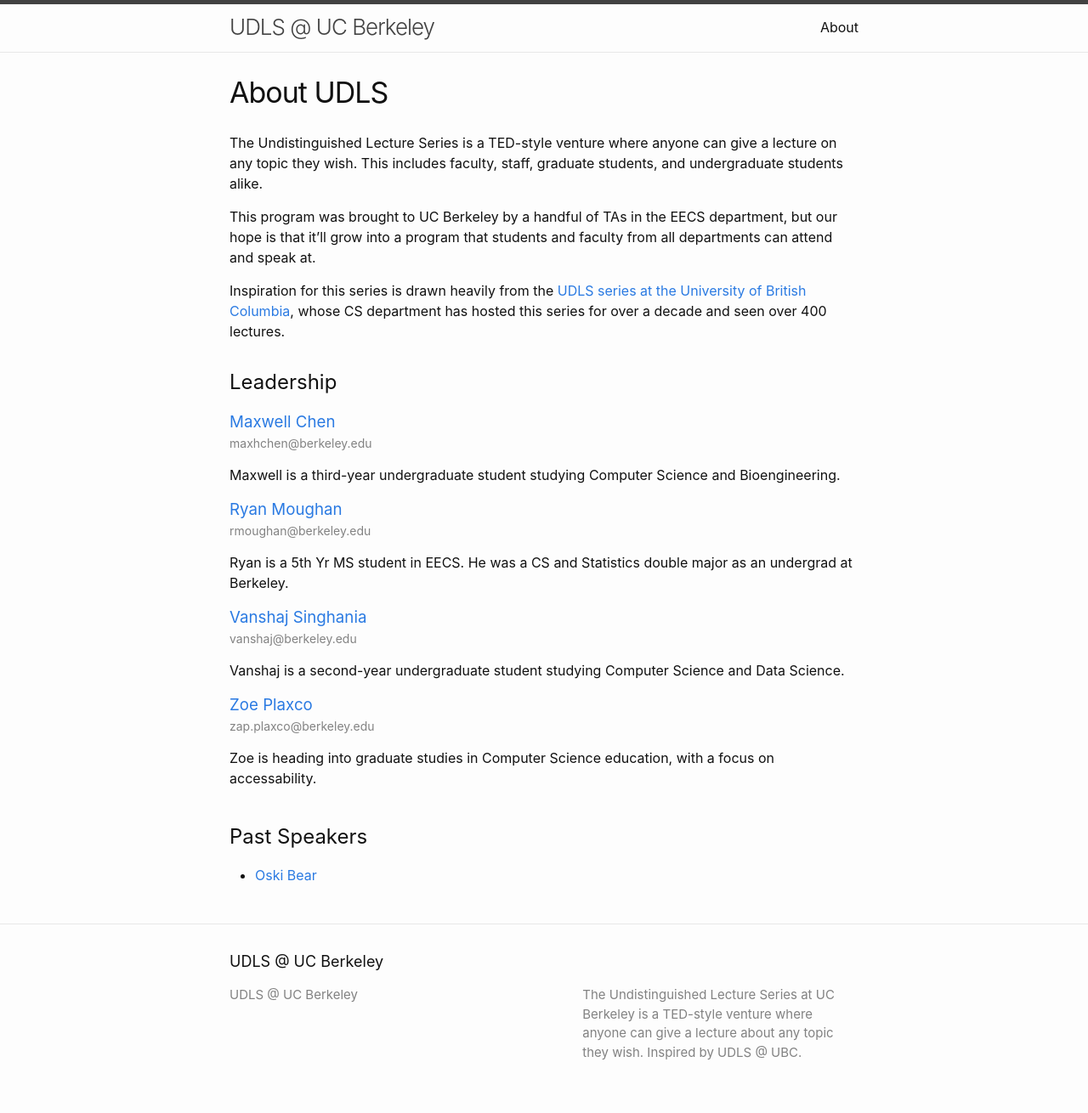
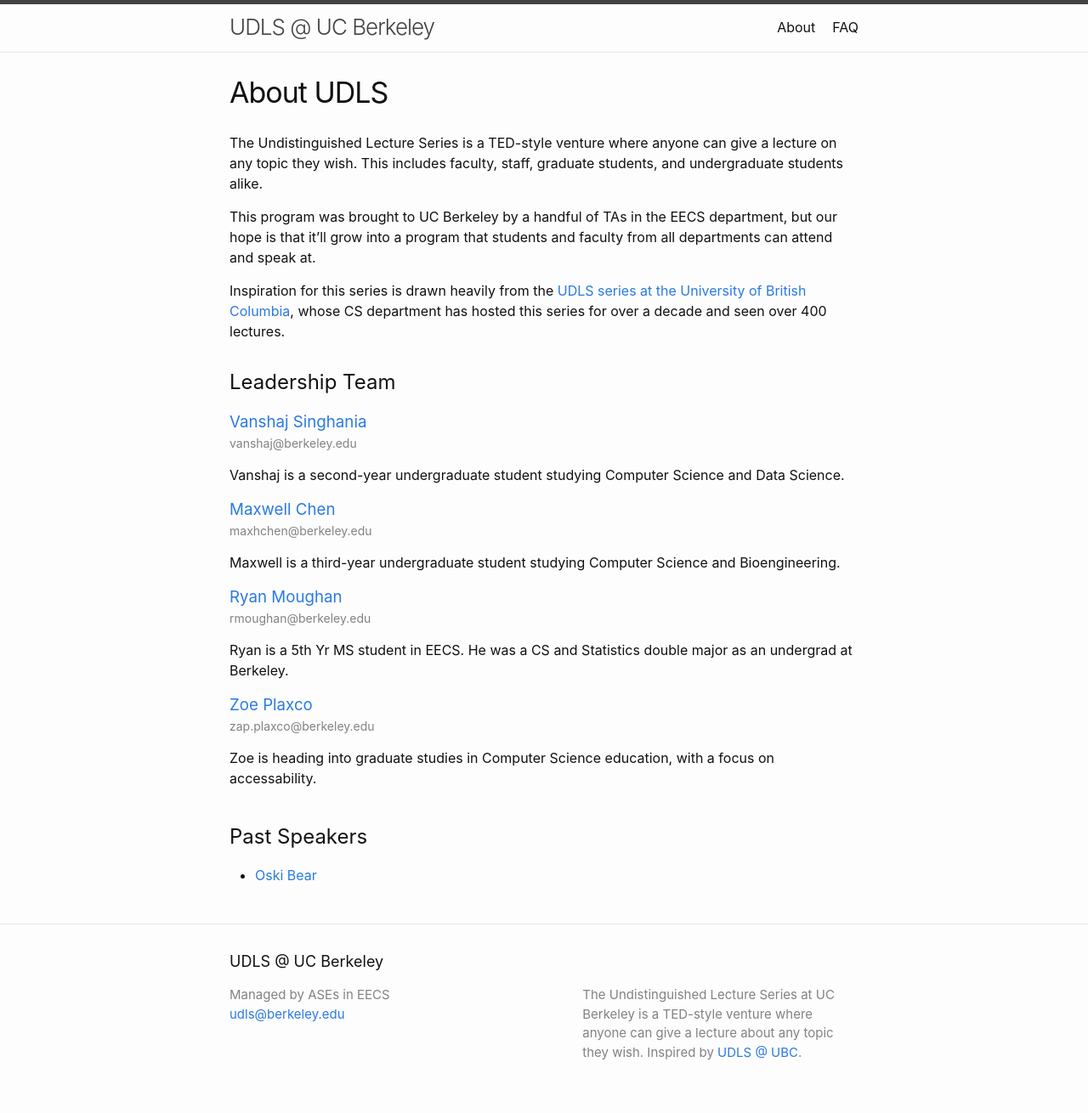
Before and after one commit to berkeley-udls/berkeley-udls.github.io, a Jekyll site: the page built from about.md, in a window 1280 px wide. Shown: the whole page at 85% size. Built offline with Jekyll 4.4.1, drawn with Linux system fonts in a browser that asks for light colours.

```diff
--- a/_config.yml
+++ b/_config.yml
@@ -6,13 +6,18 @@
 ## in the templates via {{ site.myvariable }}.
 
 title: UDLS @ UC Berkeley
-# email: vanshaj@berkeley.edu
+email: udls@berkeley.edu
 description: >-
   The Undistinguished Lecture Series at UC Berkeley is a TED-style
   venture where anyone can give a lecture about any topic they wish.
-  Inspired by UDLS @ UBC.
+  Inspired by <a href="https://www.cs.ubc.ca/~udls/">UDLS @ UBC</a>.
 baseurl: ""
 url: "https://berkeley-udls.github.io"
+author: Managed by ASEs in EECS
+
+# Core team
+core_team:
+  - vanshaj
 
 # Build settings
 plugins:
--- a/_includes/footer.html
+++ b/_includes/footer.html
@@ -26,7 +26,7 @@
       </div>
 
       <div class="footer-col footer-col-3">
-        <p>{{- site.description | escape -}}</p>
+        <p>{{- site.description -}}</p>
       </div>
     </div>
 
--- a/_layouts/about.html
+++ b/_layouts/about.html
@@ -11,12 +11,21 @@ layout: default
     {{ content }}
   </div>
 
-  <h2>Leadership</h2>
+  <h2>Leadership Team</h2>
   {%- assign leaders = site.speakers | where: 'leadership', true -%}
   {% for leader in leaders %}
-    <h3 style="margin-bottom: 0px;"><a href="{{ leader.homepage }}">{{ leader.name }}</a></h3>
-    <p class="post-meta">{{ leader.email }}</p>
-    <p>{{ leader.content }}</p>
+    {% if site.core_team contains leader.short_name %}
+      <h3 style="margin-bottom: 0px;"><a href="{{ leader.homepage }}">{{ leader.name }}</a></h3>
+      <p class="post-meta">{{ leader.email }}</p>
+      <p>{{ leader.content }}</p>
+    {% endif %}
+  {% endfor %}
+  {% for leader in leaders %}
+    {% unless site.core_team contains leader.short_name %}
+      <h3 style="margin-bottom: 0px;"><a href="{{ leader.homepage }}">{{ leader.name }}</a></h3>
+      <p class="post-meta">{{ leader.email }}</p>
+      <p>{{ leader.content }}</p>
+    {% endunless %}
   {% endfor %}
 
   <br />
--- a/_layouts/page.html
+++ b/_layouts/page.html
@@ -4,7 +4,11 @@ layout: default
 <article class="post">
 
   <header class="post-header">
-    <h1 class="post-title">{{ page.title | escape }}</h1>
+    {%- if page.long_title -%}
+      <h1 class="post-title">{{ page.long_title | escape }}</h1>
+    {%- else -%}
+      <h1 class="post-title">{{ page.title | escape }}</h1>
+    {%- endif -%}
   </header>
 
   <div class="post-content">
```
Also changed, not shown: faq.md (added, +68 -0 lines), index.md (+6 -8 lines).
